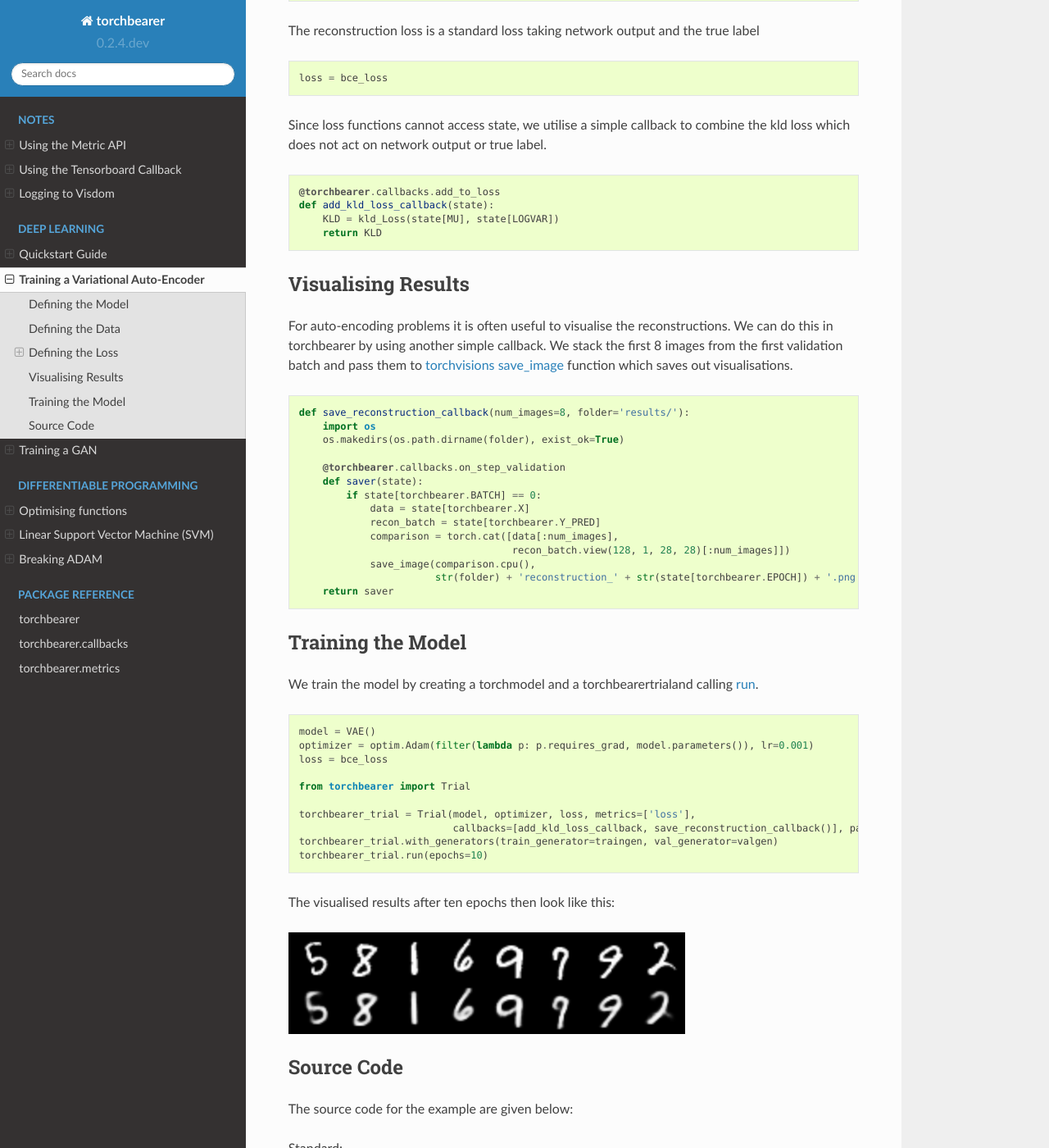
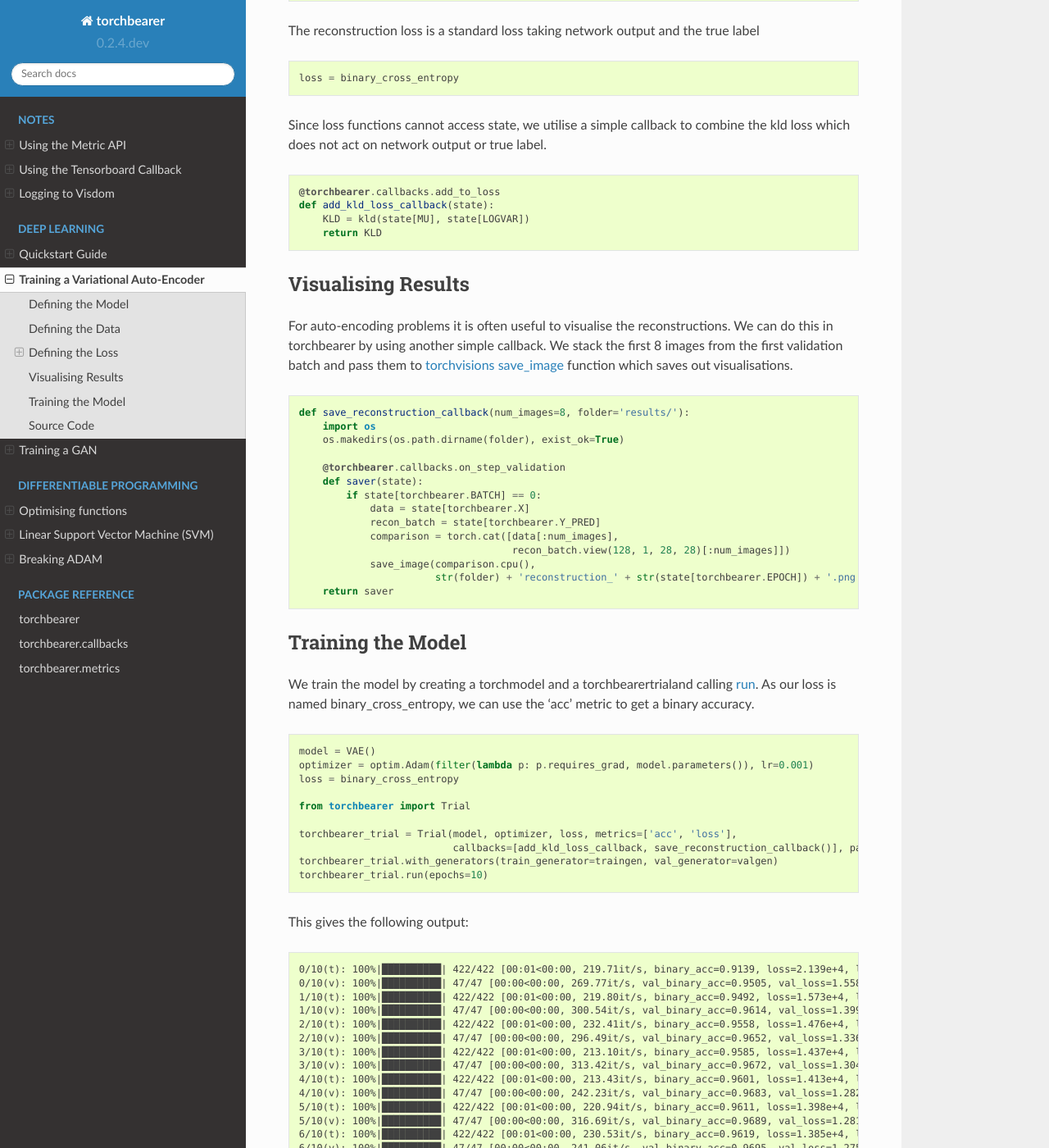
Before and after one commit to pytorchbearer/torchbearer, a Sphinx documentation site: the page built from docs/examples/vae.rst, in a window 1280 px wide and 1400 px high, scrolled down 3312 px. Shown: the whole window at 82% size. Built offline with Sphinx 7.4.7 and the Read the Docs theme 2.0.0, drawn with Linux system fonts in a browser that asks for light colours; some of the changed text lies outside the part shown.

Commit message:
Binary Acc VAE example (#443)
* Add threshold to binary accuracy, default 0.5

* Update CHANGELOG.md

* Add binary accuracy to VAE example

* Update

```diff
--- a/docs/_static/examples/vae.py
+++ b/docs/_static/examples/vae.py
@@ -18,7 +18,7 @@ class AutoEncoderMNIST(Dataset):
 
     def __getitem__(self, index):
         character, label = self.mnist_dataset.__getitem__(index)
-        return character, character
+        return character, character.view(-1)
 
     def __len__(self):
         return len(self.mnist_dataset)
@@ -83,19 +83,19 @@ class VAE(nn.Module):
         return self.decode(z)
 
 
-def bce_loss(y_pred, y_true):
-    BCE = F.binary_cross_entropy(y_pred, y_true.view(-1, 784), reduction='sum')
+def binary_cross_entropy(y_pred, y_true):
+    BCE = F.binary_cross_entropy(y_pred, y_true, reduction='sum')
     return BCE
 
 
-def kld_Loss(mu, logvar):
+def kld(mu, logvar):
     KLD = -0.5 * torch.sum(1 + logvar - mu.pow(2) - logvar.exp())
     return KLD
 
 
 @torchbearer.callbacks.add_to_loss
 def add_kld_loss_callback(state):
-    KLD = kld_Loss(state[MU], state[LOGVAR])
+    KLD = kld(state[MU], state[LOGVAR])
     return KLD
 
 
@@ -117,11 +117,11 @@ def save_reconstruction_callback(num_images=8, folder='results/'):
 
 model = VAE()
 optimizer = optim.Adam(filter(lambda p: p.requires_grad, model.parameters()), lr=0.001)
-loss = bce_loss
+loss = binary_cross_entropy
 
 from torchbearer import Trial
 
-torchbearer_trial = Trial(model, optimizer, loss, metrics=['loss'],
+torchbearer_trial = Trial(model, optimizer, loss, metrics=['acc', 'loss'],
                           callbacks=[add_kld_loss_callback, save_reconstruction_callback()], pass_state=True).to('cuda')
 torchbearer_trial.with_generators(train_generator=traingen, val_generator=valgen)
 torchbearer_trial.run(epochs=10)
--- a/docs/examples/vae.rst
+++ b/docs/examples/vae.rst
@@ -118,13 +118,38 @@ For auto-encoding problems it is often useful to visualise the reconstructions.
 Training the Model
 ^^^^^^^^^^^^^^^^^^^^^^^^^^^^^^^^^^^^
 
-We train the model by creating a torchmodel and a torchbearertrialand calling run_.
+We train the model by creating a torchmodel and a torchbearertrialand calling run_. As our loss is named binary_cross_entropy, we can use the 'acc' metric to get a binary accuracy.
 
 .. _run: https://torchbearer.readthedocs.io/en/latest/code/main.html#torchbearer.trial.Trial.run
 
 
 .. literalinclude:: /_static/examples/vae.py
    :lines: 118-127
+
+This gives the following output:
+
+.. code::
+
+    0/10(t): 100%|██████████| 422/422 [00:01<00:00, 219.71it/s, binary_acc=0.9139, loss=2.139e+4, loss_std=6582, running_binary_acc=0.9416, running_loss=1.685e+4]
+    0/10(v): 100%|██████████| 47/47 [00:00<00:00, 269.77it/s, val_binary_acc=0.9505, val_loss=1.558e+4, val_loss_std=470.8]
+    1/10(t): 100%|██████████| 422/422 [00:01<00:00, 219.80it/s, binary_acc=0.9492, loss=1.573e+4, loss_std=573.6, running_binary_acc=0.9531, running_loss=1.52e+4]
+    1/10(v): 100%|██████████| 47/47 [00:00<00:00, 300.54it/s, val_binary_acc=0.9614, val_loss=1.399e+4, val_loss_std=427.7]
+    2/10(t): 100%|██████████| 422/422 [00:01<00:00, 232.41it/s, binary_acc=0.9558, loss=1.476e+4, loss_std=407.3, running_binary_acc=0.9571, running_loss=1.457e+4]
+    2/10(v): 100%|██████████| 47/47 [00:00<00:00, 296.49it/s, val_binary_acc=0.9652, val_loss=1.336e+4, val_loss_std=338.2]
+    3/10(t): 100%|██████████| 422/422 [00:01<00:00, 213.10it/s, binary_acc=0.9585, loss=1.437e+4, loss_std=339.6, running_binary_acc=0.9595, running_loss=1.423e+4]
+    3/10(v): 100%|██████████| 47/47 [00:00<00:00, 313.42it/s, val_binary_acc=0.9672, val_loss=1.304e+4, val_loss_std=372.3]
+    4/10(t): 100%|██████████| 422/422 [00:01<00:00, 213.43it/s, binary_acc=0.9601, loss=1.413e+4, loss_std=332.5, running_binary_acc=0.9605, running_loss=1.409e+4]
+    4/10(v): 100%|██████████| 47/47 [00:00<00:00, 242.23it/s, val_binary_acc=0.9683, val_loss=1.282e+4, val_loss_std=369.3]
+    5/10(t): 100%|██████████| 422/422 [00:01<00:00, 220.94it/s, binary_acc=0.9611, loss=1.398e+4, loss_std=300.9, running_binary_acc=0.9614, running_loss=1.397e+4]
+    5/10(v): 100%|██████████| 47/47 [00:00<00:00, 316.69it/s, val_binary_acc=0.9689, val_loss=1.281e+4, val_loss_std=423.6]
+    6/10(t): 100%|██████████| 422/422 [00:01<00:00, 230.53it/s, binary_acc=0.9619, loss=1.385e+4, loss_std=292.1, running_binary_acc=0.9621, running_loss=1.38e+4]
+    6/10(v): 100%|██████████| 47/47 [00:00<00:00, 241.06it/s, val_binary_acc=0.9695, val_loss=1.275e+4, val_loss_std=459.9]
+    7/10(t): 100%|██████████| 422/422 [00:01<00:00, 227.49it/s, binary_acc=0.9624, loss=1.377e+4, loss_std=306.9, running_binary_acc=0.9624, running_loss=1.381e+4]
+    7/10(v): 100%|██████████| 47/47 [00:00<00:00, 237.75it/s, val_binary_acc=0.97, val_loss=1.258e+4, val_loss_std=353.8]
+    8/10(t): 100%|██████████| 422/422 [00:01<00:00, 220.68it/s, binary_acc=0.9629, loss=1.37e+4, loss_std=300.8, running_binary_acc=0.9629, running_loss=1.369e+4]
+    8/10(v): 100%|██████████| 47/47 [00:00<00:00, 301.59it/s, val_binary_acc=0.9704, val_loss=1.255e+4, val_loss_std=347.7]
+    9/10(t): 100%|██████████| 422/422 [00:01<00:00, 215.23it/s, binary_acc=0.9633, loss=1.364e+4, loss_std=310, running_binary_acc=0.9633, running_loss=1.366e+4]
+    9/10(v): 100%|██████████| 47/47 [00:00<00:00, 309.51it/s, val_binary_acc=0.9707, val_loss=1.25e+4, val_loss_std=358.9]
 
 The visualised results after ten epochs then look like this:
 
```
